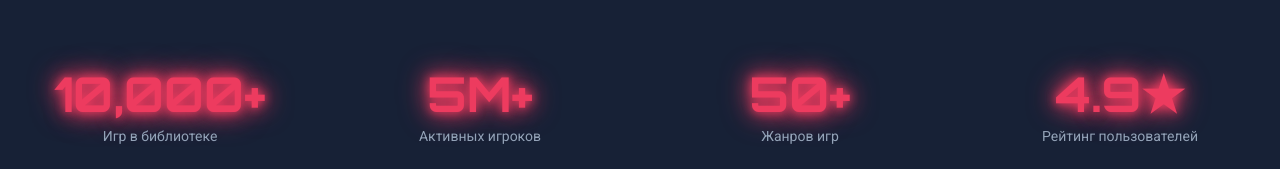
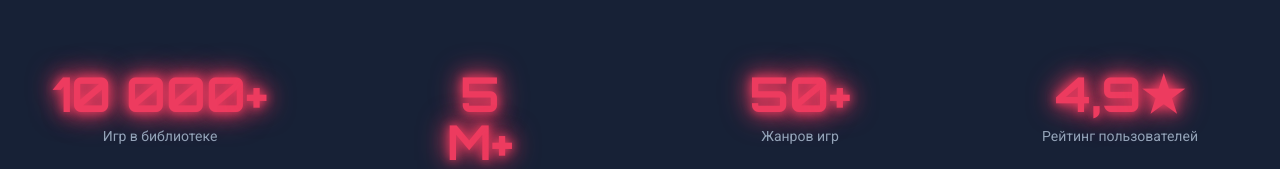
Before and after one commit to pr-poehali-dev/hydra-games-launcher, a React (Vite) app: page / in a window 1280 px wide. Shown: the part 631-800 px from the top of the page. Built offline with nearby package versions, Linux system fonts and the light colour scheme.

Commit message:
Добавить базовую функциональность обработки данных

```diff
--- /dev/null
+++ b/src/components/AnimatedCounter.tsx
@@ -0,0 +1,88 @@
+import { useEffect, useState, useRef } from 'react';
+
+interface AnimatedCounterProps {
+  end: number;
+  duration?: number;
+  suffix?: string;
+  prefix?: string;
+  decimals?: number;
+}
+
+const AnimatedCounter = ({
+  end,
+  duration = 2000,
+  suffix = '',
+  prefix = '',
+  decimals = 0
+}: AnimatedCounterProps) => {
+  const [count, setCount] = useState(0);
+  const [isVisible, setIsVisible] = useState(false);
+  const counterRef = useRef<HTMLDivElement>(null);
+
+  useEffect(() => {
+    const observer = new IntersectionObserver(
+      ([entry]) => {
+        if (entry.isIntersecting && !isVisible) {
+          setIsVisible(true);
+        }
+      },
+      { threshold: 0.1 }
+    );
+
+    if (counterRef.current) {
+      observer.observe(counterRef.current);
+    }
+
+    return () => {
+      if (counterRef.current) {
+        observer.unobserve(counterRef.current);
+      }
+    };
+  }, [isVisible]);
+
+  useEffect(() => {
+    if (!isVisible) return;
+
+    let startTime: number | null = null;
+    let animationFrame: number;
+
+    const animate = (currentTime: number) => {
+      if (!startTime) startTime = currentTime;
+      const progress = Math.min((currentTime - startTime) / duration, 1);
+
+      const easeOutQuart = 1 - Math.pow(1 - progress, 4);
+      const currentCount = Math.floor(easeOutQuart * end);
+
+      setCount(currentCount);
+
+      if (progress < 1) {
+        animationFrame = requestAnimationFrame(animate);
+      } else {
+        setCount(end);
+      }
+    };
+
+    animationFrame = requestAnimationFrame(animate);
+
+    return () => {
+      if (animationFrame) {
+        cancelAnimationFrame(animationFrame);
+      }
+    };
+  }, [isVisible, end, duration]);
+
+  const formatNumber = (num: number) => {
+    return num.toLocaleString('ru-RU', {
+      minimumFractionDigits: decimals,
+      maximumFractionDigits: decimals,
+    });
+  };
+
+  return (
+    <div ref={counterRef}>
+      {prefix}{formatNumber(count)}{suffix}
+    </div>
+  );
+};
+
+export default AnimatedCounter;
--- a/src/pages/Landing.tsx
+++ b/src/pages/Landing.tsx
@@ -3,6 +3,7 @@ import { Card, CardContent, CardDescription, CardHeader, CardTitle } from '@/com
 import { Badge } from '@/components/ui/badge';
 import Icon from '@/components/ui/icon';
 import { useNavigate } from 'react-router-dom';
+import AnimatedCounter from '@/components/AnimatedCounter';
 
 const Landing = () => {
   const navigate = useNavigate();
@@ -41,10 +42,10 @@ const Landing = () => {
   ];
 
   const stats = [
-    { value: '10,000+', label: 'Игр в библиотеке' },
-    { value: '5M+', label: 'Активных игроков' },
-    { value: '50+', label: 'Жанров игр' },
-    { value: '4.9★', label: 'Рейтинг пользователей' }
+    { value: 10000, suffix: '+', label: 'Игр в библиотеке' },
+    { value: 5000000, suffix: '+', label: 'Активных игроков', format: 'short' },
+    { value: 50, suffix: '+', label: 'Жанров игр' },
+    { value: 4.9, suffix: '★', label: 'Рейтинг пользователей', decimals: 1 }
   ];
 
   const systemRequirements = {
@@ -154,7 +155,19 @@ const Landing = () => {
             {stats.map((stat, index) => (
               <div key={index} className="text-center space-y-2">
                 <div className="text-4xl md:text-5xl font-orbitron font-bold text-primary neon-text">
-                  {stat.value}
+                  {stat.format === 'short' ? (
+                    <>
+                      <AnimatedCounter end={5} duration={2000} />
+                      <span>M{stat.suffix}</span>
+                    </>
+                  ) : (
+                    <AnimatedCounter
+                      end={stat.value}
+                      suffix={stat.suffix}
+                      decimals={stat.decimals || 0}
+                      duration={2000}
+                    />
+                  )}
                 </div>
                 <div className="text-sm text-muted-foreground">{stat.label}</div>
               </div>
```
